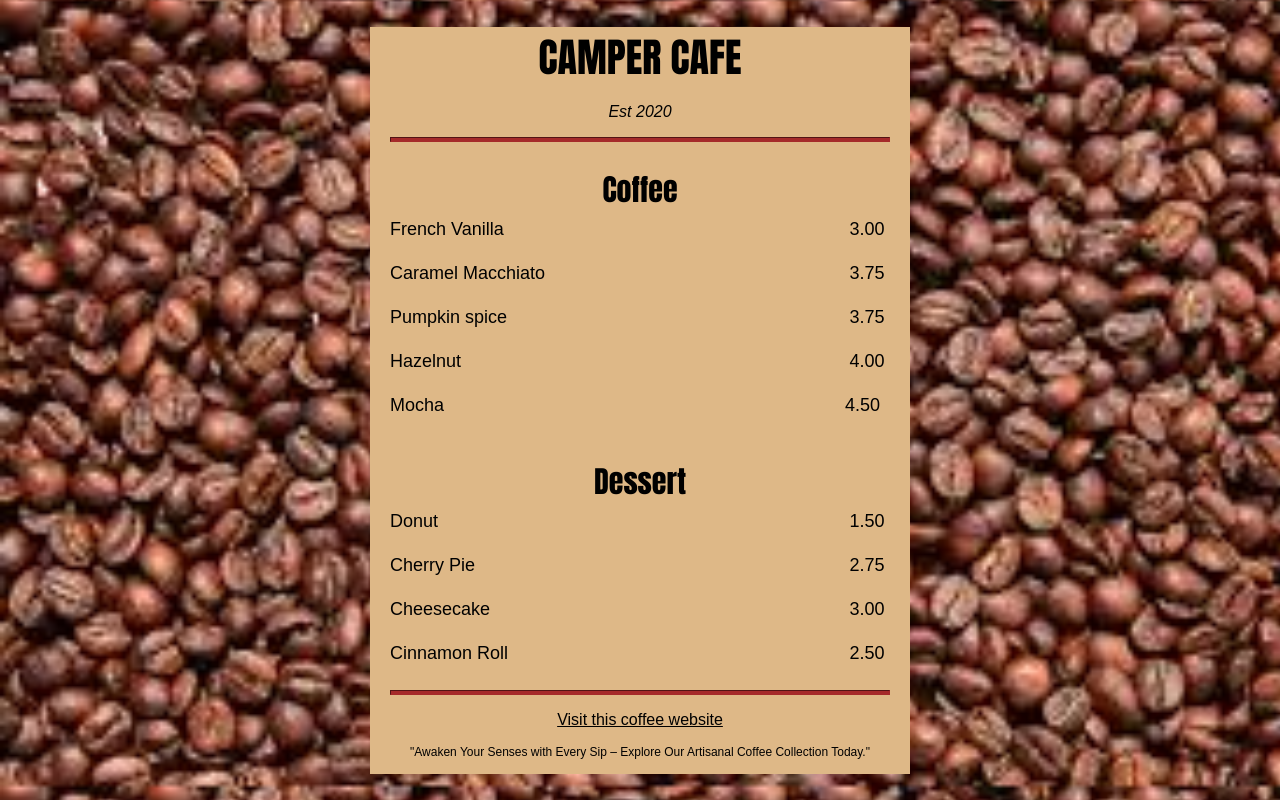
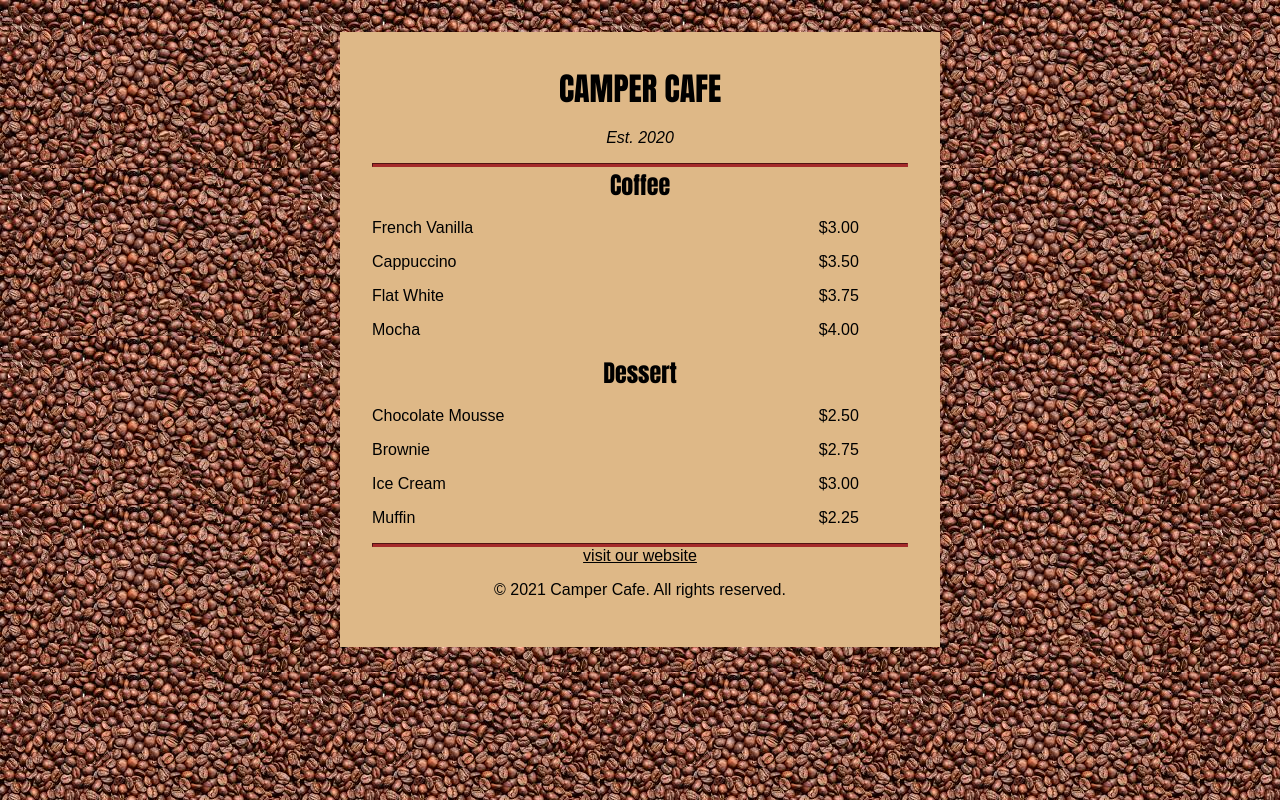
Before and after one commit to Eric-Gitau01/CafeMenu-repo, a plain HTML site: page index.html in a window 1280 px wide. Drawn offline with Linux system fonts and the light colour scheme.

Commit message:
rewrote all the code all over again

```diff
--- a/index.html
+++ b/index.html
@@ -1,17 +1,18 @@
 <!DOCTYPE html>
-<html lang="en">
+<html>
     <head>
-    <meta charset="UTF-8">
-    <meta name="viewport" content="width=device-width, initial-scale=1.0">
-    <title>Cafe Menu</title>
+        <meta charset="utf-8">
+        <meta http-equiv="X-UA-Compatible" content="IE=edge">
+        <title></title>
+        <meta name="description" content="This is a camper cafe menu">
+        <meta name="viewport" content="width=device-width, initial-scale=1">
         <link rel="stylesheet" href="main.css">
     </head>
     <body>
         <div class="menu">
             <header>
-
                 <h1>CAMPER CAFE</h1>
-            <P class="established">Est 2020</P>
+                <p class="establish">Est. 2020</p>
             </header>
             <hr>
             <main>
@@ -19,52 +20,48 @@
                     <h2>Coffee</h2>
                     <article class="item">
                         <p class="flavor">French Vanilla</p>
-                <p class="price">3.00</p>
+                        <p class="price">$3.00</p>
                     </article>
                     <article class="item">
-                <p class="flavor">Caramel Macchiato</p>
-                <p class="price">3.75</p>
+                        <p class="flavor">Cappuccino</p>
+                        <p class="price">$3.50</p>
                     </article>
                     <article class="item">
-                <p class="flavor">Pumpkin spice</p>
-                <p class="price">3.75</p>
+                        <p class="flavor">Flat White</p>
+                        <p class="price">$3.75</p>
                     </article>
                     <article class="item">
-                <p class="flavor">Hazelnut</p>
-                <p class="price">4.00</p>
-            </article>
-            <article class="item">
-                <p class="flavor">Mocha</p><p class="price">4.50</p>
+                        <p class="flavor">Mocha</p>
+                        <p class="price">$4.00</p>
                     </article>
                 </section>
                 <section>
                     <h2>Dessert</h2>
                     <article class="item">
-                <p class="dessert">Donut</p>
-                <p class="price">1.50</p>
+                        <p class="dessert">Chocolate Mousse</p>
+                        <p class="price">$2.50</p>
                     </article>
                     <article class="item">
-                <p class="dessert">Cherry Pie</p>
-                <p class="price">2.75</p>
+                        <p class="dessert">Brownie</p>
+                        <p class="price">$2.75</p>
                     </article>
                     <article class="item">
-                <p class="dessert">Cheesecake</p>
-                <p class="price">3.00</p>
+                        <p class="dessert">Ice Cream</p>
+                        <p class="price">$3.00</p>
                     </article>
                     <article class="item">
-                <p class="dessert">Cinnamon Roll</p>
-                <p class="price">2.50</p>
+                        <p class="dessert">Muffin</p>
+                        <p class="price">$2.25</p>
                     </article>
                 </section>
-
             </main>
             <hr>
             <footer>
                 <p>
-            <a href="https://uticacoffeeroasting.com/?gad_source=1&gclid=CjwKCAjw1K-zBhBIEiwAWeCOFwyA7-LV5NG7kVFA3t5BgBC5Jzd9jBteSI6B-I-Isn_1pcw7ccDt7hoCCzMQAvD_BwE">Visit this coffee website</a>
+                  <a href="#" target="_blank">visit our website</a>
                 </p>
-        <p class="bio">
-            "Awaken Your Senses with Every Sip – Explore Our Artisanal Coffee Collection Today."
+                <p>
+                    &copy; 2021 Camper Cafe. All rights reserved.
                 </p>
             </footer>
         </div>
--- a/main.css
+++ b/main.css
@@ -1,82 +1,72 @@
-body {
-    background-image: url(img/download.jpg);
-    background-size: cover;
-
+* {
+    margin: 0;
+    padding: 0;
+    box-sizing: border-box;
 }
 
 body {
-    font-family: sans-serif;
+    font-family: Arial, sans-serif;
+    background-color: #f2f2f2;
+    background-image: url(img/download.jpg);
 }
 
 .menu {
     background-color: burlywood;
-    padding: 0 20px;
+    color: black;
     width: 80%;
     margin-left: auto;
     margin-right: auto;
-    max-width: 500px;
+    padding: 2rem;
+    margin-top: 2rem;
+    max-width: 600px;
 }
-.established {
-    font-style: italic;
-}
-hr {
-    background-color: brown;
-    border-color: brown;
-    height: 3px;
-}
+
 h1, h2, p {
     text-align: center;
+    margin-bottom: 1rem;
 }
+h1, h2 {
+    font-family: Impact, serif;
+  }
 
-h1, h2 {
-    font-family: impact, sans-serif;
-}
-
-h1 {
-    font-size: 40px;
-    margin-bottom: 2px;
-}
-h2 {
-    font-size: 30px;
-    margin-bottom: 2px;
+.establish {
+    font-style: italic;
 }
 
 .item p {
     display: inline-block;
-    margin-top: 5px;
-    font-size: 18px;
-
-
 }
 
-.dessert, .flavor {
+.flavor, .dessert {
     text-align: left;
-    width: 49%;
+    width: 65%;
 }
 
 .price {
     text-align: right;
-    width: 49%;
+    width: 25%;
+
 }
 
+hr {
+    height: 4px;
+    background-color: brown;
+    border-color: brown;
+}
 
 a {
     color: black;
 }
+
 a:visited {
     color: black;
-  }
-a:hover {
+}
+
+a:hover, a:focus {
     font-size: 20px;
     color: rgba(12, 12, 12, 0.397);
 }
 
 a:active {
-    color: black;
+    color: brown;
 }
-
-.bio {
-    font-size: 12px;
-    padding-bottom: 15px;
-
-}
```
Lines whose indentation alone changed are shown as unchanged.
